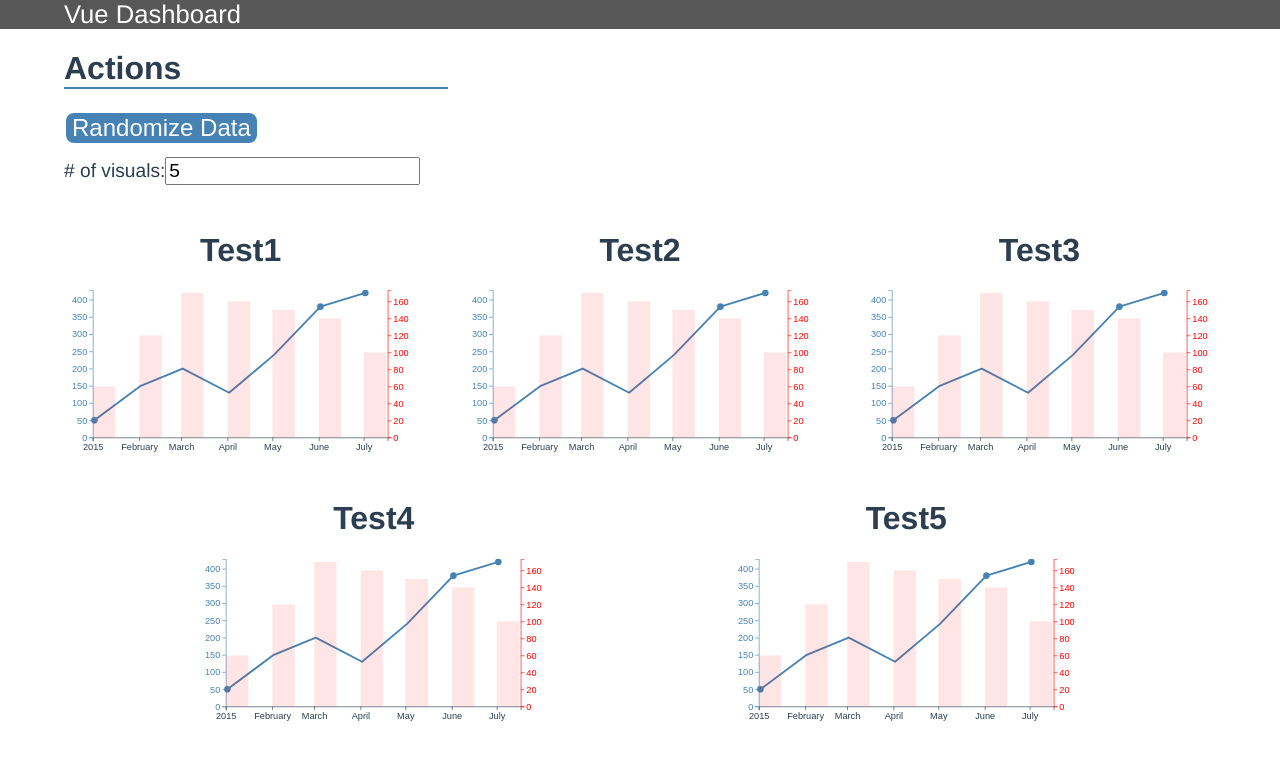
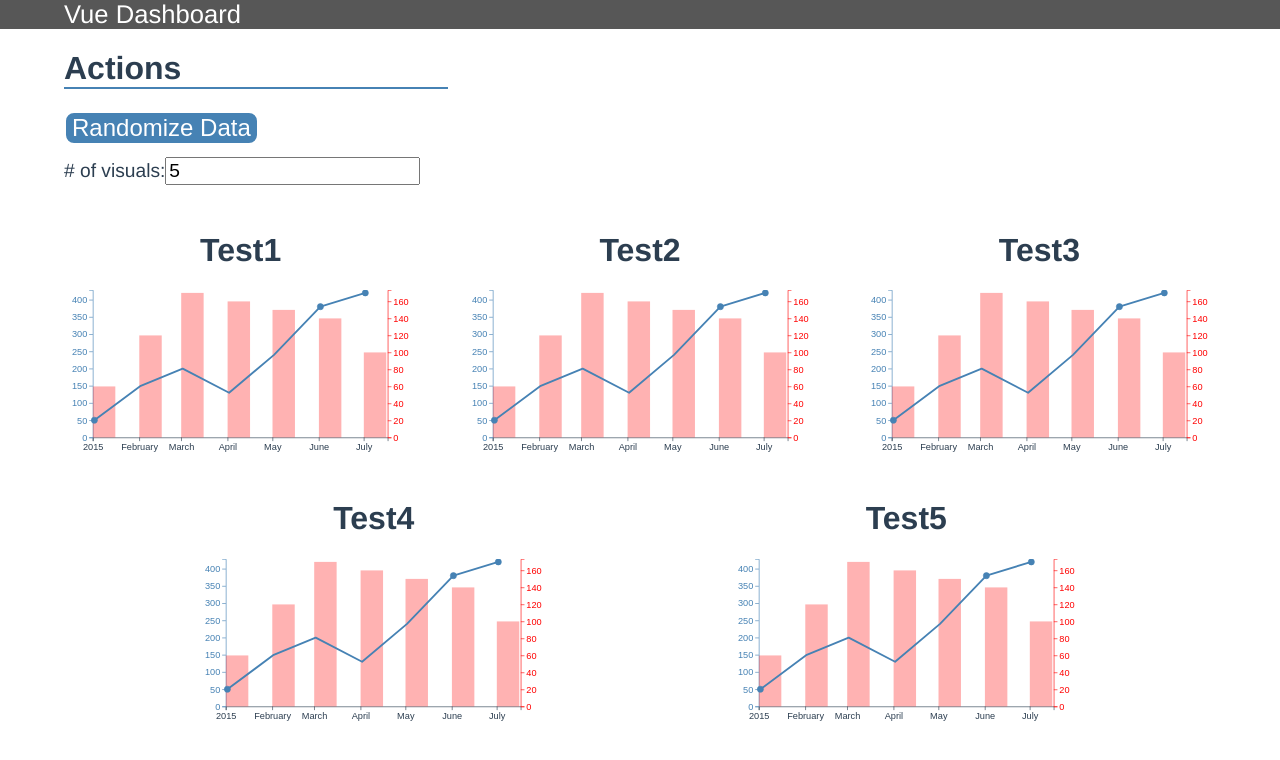
Before and after one commit to couchds/vue-linegraph, a Vue app: page / in a window 1280 px wide. Shown: the top 760 px of the page. Built offline with nearby package versions, Linux system fonts and the light colour scheme.

Commit message:
add drawingQueue

```diff
--- a/src/components/LineGraph.vue
+++ b/src/components/LineGraph.vue
@@ -195,8 +195,23 @@ export default {
         this.createChart();
         this.createXScale();
         this.drawXAxis();
-        this.createTimeSeries(0);
-        this.createTimeSeries(1);
+
+
+        const drawingQueue = this.createDrawingQueue();
+        console.log(drawingQueue);
+        let Y = this.getDataByScale(0);
+        this.createYScale(Y, 0);
+        this.drawYAxis(0);
+
+        let Y1 = this.getDataByScale(1);
+        this.createYScale(Y1, 1);
+        this.drawYAxis(1);
+
+        for (var i = 0; i < drawingQueue.length; i++) this.createTimeSeries(drawingQueue[i]);
+
+
+        //this.createTimeSeries(0);
+        //this.createTimeSeries(1);
 
     },
     methods: {
@@ -232,23 +247,46 @@ export default {
             this.chart.append("g").attr("id", "reference-ranges")
         },
         /**
+         * Create queue which has the order that time series should be drawn.
+         * This ensures that bars are drawn before lines, so that lines appear
+         * on top of the bars.
+         */
+        createDrawingQueue: function () {
+            let drawingQueue = [];
+            const Y = this.getDataByScale(0);
+            const Y1 = this.getDataByScale(1);
+            for (var i = 0; i < Y.concat(Y1).length; i++) {
+                if (Y.concat(Y1)[i]["isBar"] === true) drawingQueue.push(Y.concat(Y1)[i]["name"]);
+            }
+            for (i = 0; i < Y.concat(Y1).length; i++) {
+                if (Y.concat(Y1)[i]["isBar"] === false) drawingQueue.push(Y.concat(Y1)[i]["name"]);
+            }
+            return drawingQueue;
+        },
+        /**
          * Create y0 or y1 axis and draw its time series.
          *
          * @param {0|1} axis Represents either the y0 or y1 axis.
          */
-        createTimeSeries: function (axis) {
-            const Y = this.getDataByScale(axis);
-            if (!Y) return;
-            this.createYScale(Y, axis);
-            this.drawYAxis(axis);
-            for (var i = 0; i < Y.length; i++) {
+        createTimeSeries: function (name) {
+            const Y = this.getDataByScale(0);
+            const Y1 = this.getDataByScale(1);
+            let timeSeries = Y.concat(Y1).find(d => d.name === name);
+            //const Y = this.getDataByScale(axis);
+            if (timeSeries === undefined) return;
+            //this.createYScale(Y, axis);
+            //this.drawYAxis(axis);
+            if (timeSeries["isBar"] === true) this.drawBars(timeSeries);
+            if (timeSeries["isBar"] === false) this.drawLine(timeSeries);
+            if (timeSeries["criticalValues"]) this.drawCriticalValues(timeSeries);
+            /*for (var i = 0; i < Y.length; i++) {
                 if (Y[i]["isBar"] === false) {
                     this.drawLine(Y[i]);
                 } else {
                     this.drawBars(Y[i]);
                 }
                 if (Y[i]['criticalValues']) this.drawCriticalValues(Y[i]);
-            }
+            }*/
         },
         drawBars: function (series) {
             var barWidth = this.calculateBarWidth(series);
@@ -261,7 +299,7 @@ export default {
                 .append("rect")
                     .attr("class", "bar")
                     .attr("fill", function () { return series.color; })
-                    .attr("fill-opacity", "10%")
+                    .attr("fill-opacity", "30%")
                     .attr("x", function(d) { return self.xScale(parse(d.datetime)); })
                     .attr("y", function(d) { return yScale(d.value); })
                     .attr("width", barWidth)
```
